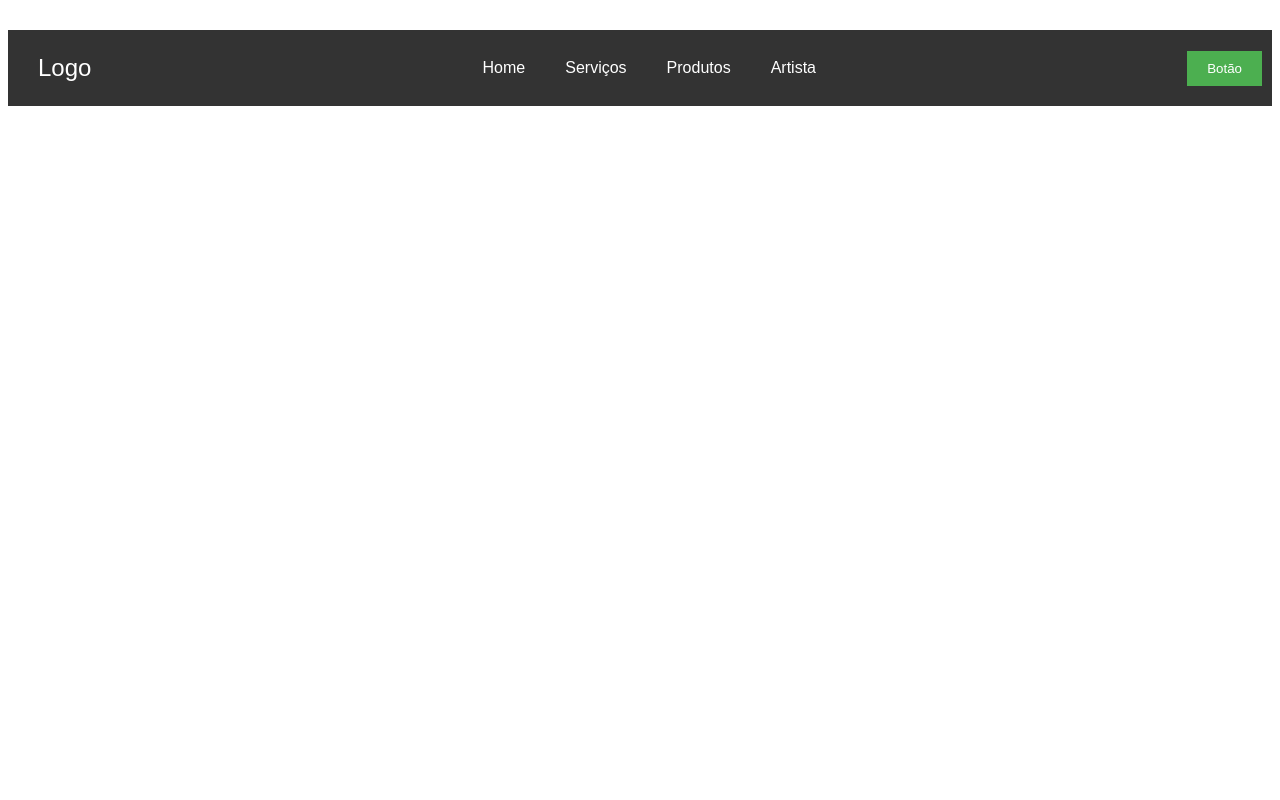
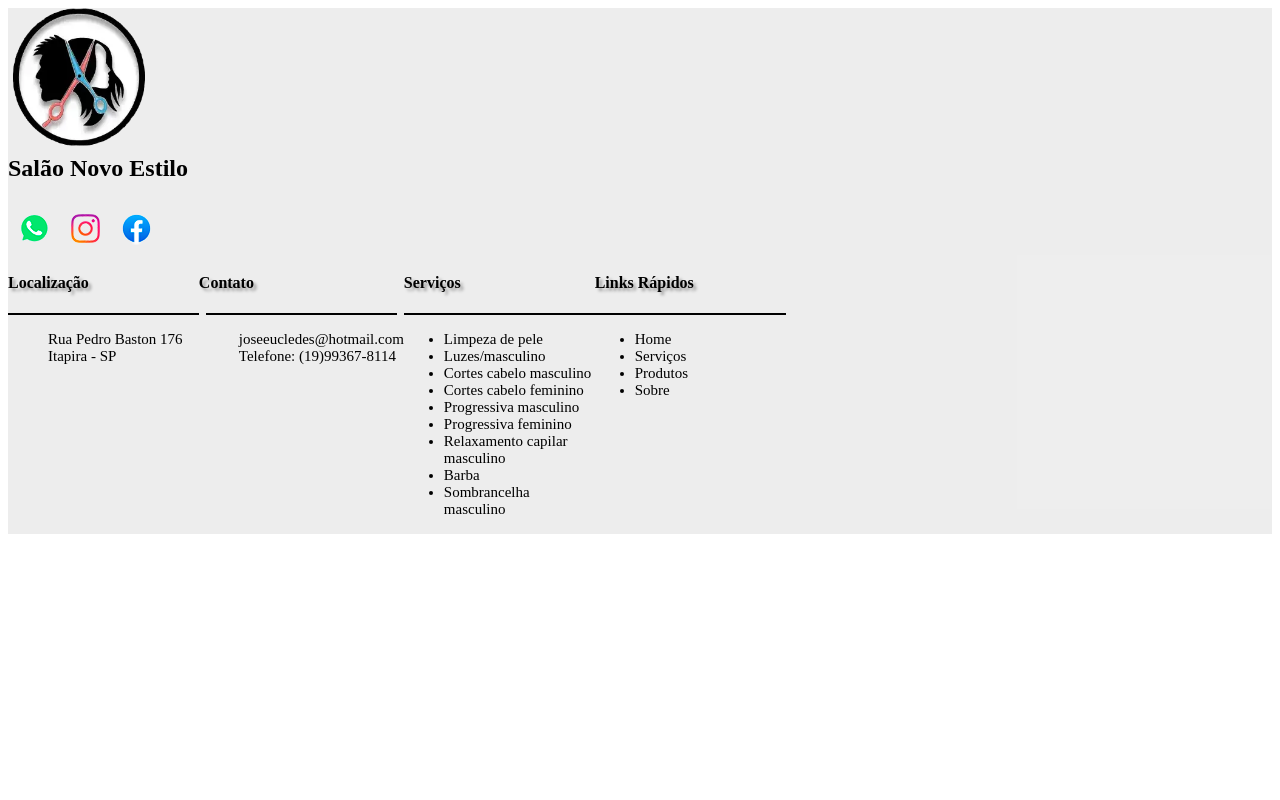
Before and after one commit to AlexWilliamSilva/pj_salaonovoestilo, a PHP site: page /testes/TESTES.html in a window 1280 px wide. Run offline with PHP 8.4, Linux system fonts and the light colour scheme.

Commit message:
comit save 23/08 autolizacao servicos

```diff
--- a/footer.php
+++ b/footer.php
@@ -9,8 +9,7 @@
 </head>
 <body>
     <footer  id="footer">
-
-        <div id="logofooter">
+            <div id="logofooter">
             <!-- logo  -->
              <div id="imgfooter">
                 <img src="multimidia/logosalao.webp" alt="logo do salao novo estilo" id="tamanhologofooter">
@@ -20,8 +19,6 @@
             <div id="titulofooter">
                 <h2>Salão Novo Estilo</h2>
             </div>
-
-        </div>
 
         <div id="midias">
              <!-- rede social -->
--- a/produtos.php
+++ b/produtos.php
@@ -20,13 +20,12 @@
             ?>
     </nav>
 
-<main id="produtos">
+<main id="fundoproduto">
 
         <div id="tituloprodutos">
             <h1>Produtos</h1>
+        </div>
 
-        </div>
-<hr>
             <div id="divblockconjunto">
                     <!-- produto 01 -->
                 <div id="divblock">
--- a/style/footer.css
+++ b/style/footer.css
@@ -1,4 +1,4 @@
-body, #footer  {
+#footer  {
     background-color: #15151513;
 }
 
--- a/testes/TESTES.html
+++ b/testes/TESTES.html
@@ -1,58 +1,102 @@
-<!DOCTYPE html>
-<html lang="pt-BR">
+<html lang="pt-br">
+
 <head>
     <meta charset="UTF-8">
     <meta name="viewport" content="width=device-width, initial-scale=1.0">
-    <title>Exemplo de Nav com Button</title>
-    <style>
-        body {
-            font-family: Arial, sans-serif;
-        }
-        .navbar {
-            display: flex;
-            justify-content: space-between;
-            align-items: center;
-            background-color: #333;
-            padding: 10px;
-            margin-top: 30px; /* Adiciona margem superior */
-        }
-        .navbar .logo {
-            color: white;
-            font-size: 24px;
-            text-decoration: none;
-        }
-        .navbar .nav-links {
-            display: flex;
-            justify-content: center;
-            flex-grow: 1;
-        }
-        .navbar a {
-            color: white;
-            text-decoration: none;
-            padding: 14px 20px;
-        }
-        .navbar button {
-            background-color: #4CAF50;
-            color: white;
-            border: none;
-            padding: 10px 20px;
-            cursor: pointer;
-        }
-        .navbar button:hover {
-            background-color: #45a049;
-        }
-    </style>
+    <link rel="stylesheet" href="style/footer.css" type="text/css">
+
 </head>
+
 <body>
-    <nav class="navbar">
-        <a href="#" class="logo">Logo</a>
-        <div class="nav-links">
-            <a href="#home">Home</a>
-            <a href="#services">Serviços</a>
-            <a href="#products">Produtos</a>
-            <a href="#artist">Artista</a>
+    <footer id="footer">
+        <div style="">
+            <div id="logofooter" style="height: min-content; width: min-content;">
+                <!-- logo  -->
+                <div id="imgfooter">
+                    <img src="multimidia/logosalao.webp" alt="logo do salao novo estilo" id="tamanhologofooter">
+                </div>
+                <!-- fechando a logo -->
+
+                <div id="titulofooter" style="width: max-content;">
+                    <h2>Salão Novo Estilo</h2>
+                </div>
+
+            </div>
+
+            <div id="midias" style="height: min-content; width: min-content; display: flex;">
+                <!-- rede social -->
+                <img src="multimidia/icon/whatsicon.png" alt="icone do WhatsApp">
+                <img src="multimidia/icon/iconinstagram.png" alt="icone do Instagram">
+                <img src="multimidia/icon/facebookicon.png" alt="icone do Facebook">
+                <!-- fecha rede social -->
+            </div>
+
+            <div id="footerinfo" style="display: inline-flex;
+            width: min-content;
+            height: min-content;
+            flex-wrap: nowrap;
+            justify-content: flex-end;">
+
+                <!-- localizacao -->
+                <div id="localizacaofooter">
+                    <h4>Localização</h4>
+                    <hr>
+                    <ul>
+                        <li>Rua Pedro Baston 176</li>
+                        <li>Itapira - SP</li>
+                    </ul>
+                </div>
+                <!-- fecha localizacao -->
+
+                <!-- contato -->
+                <div id="contatofooter">
+                    <h4 style="
+">Contato</h4>
+                    <hr>
+                    <ul>
+                        <li>joseeucledes@hotmail.com</li>
+                        <li>Telefone: (19)99367-8114</li>
+                    </ul>
+
+                </div>
+                <!-- fecha contato -->
+
+                <div id="servicofooter"> <!-- Div para Servicos -->
+                    <h4>Serviços</h4>
+                    <hr>
+                    <ul>
+                        <li>Limpeza de pele</li>
+                        <li>Luzes/masculino </li>
+                        <li>Cortes cabelo masculino</li>
+                        <li>Cortes cabelo feminino </li>
+                        <li>Progressiva masculino</li>
+                        <li>Progressiva feminino </li>
+                        <li>Relaxamento capilar masculino </li>
+                        <li>Barba </li>
+                        <li>Sombrancelha masculino</li>
+                        <ul>
+                        </ul>
+                    </ul>
+                </div> <!--fecha div servicos  -->
+
+                <!-- links rapidos -->
+                <div id="servicolinkrapido">
+                    <h4>Links Rápidos</h4>
+                    <hr>
+                    <ul>
+                        <li><a href="index.php">Home</a></li>
+                        <li><a href="servicos.php">Serviços</a></li>
+                        <li><a href="produto.php">Produtos</a></li>
+                        <li><a href="sobre.php">Sobre</a></li>
+                    </ul>
+                </div>
+                <!-- fecha links rapidos -->
+            </div>
         </div>
-        <button>Botão</button>
-    </nav>
+    </footer>
+
+
+
 </body>
+
 </html>
```
Also changed, not shown: servicos.php (+26 -19 lines), style/nav.css (+4 -3 lines), style/produtos.css (+5 -7 lines), style/servicos.css (+88 -17 lines). Lines whose indentation alone changed are shown as unchanged.
